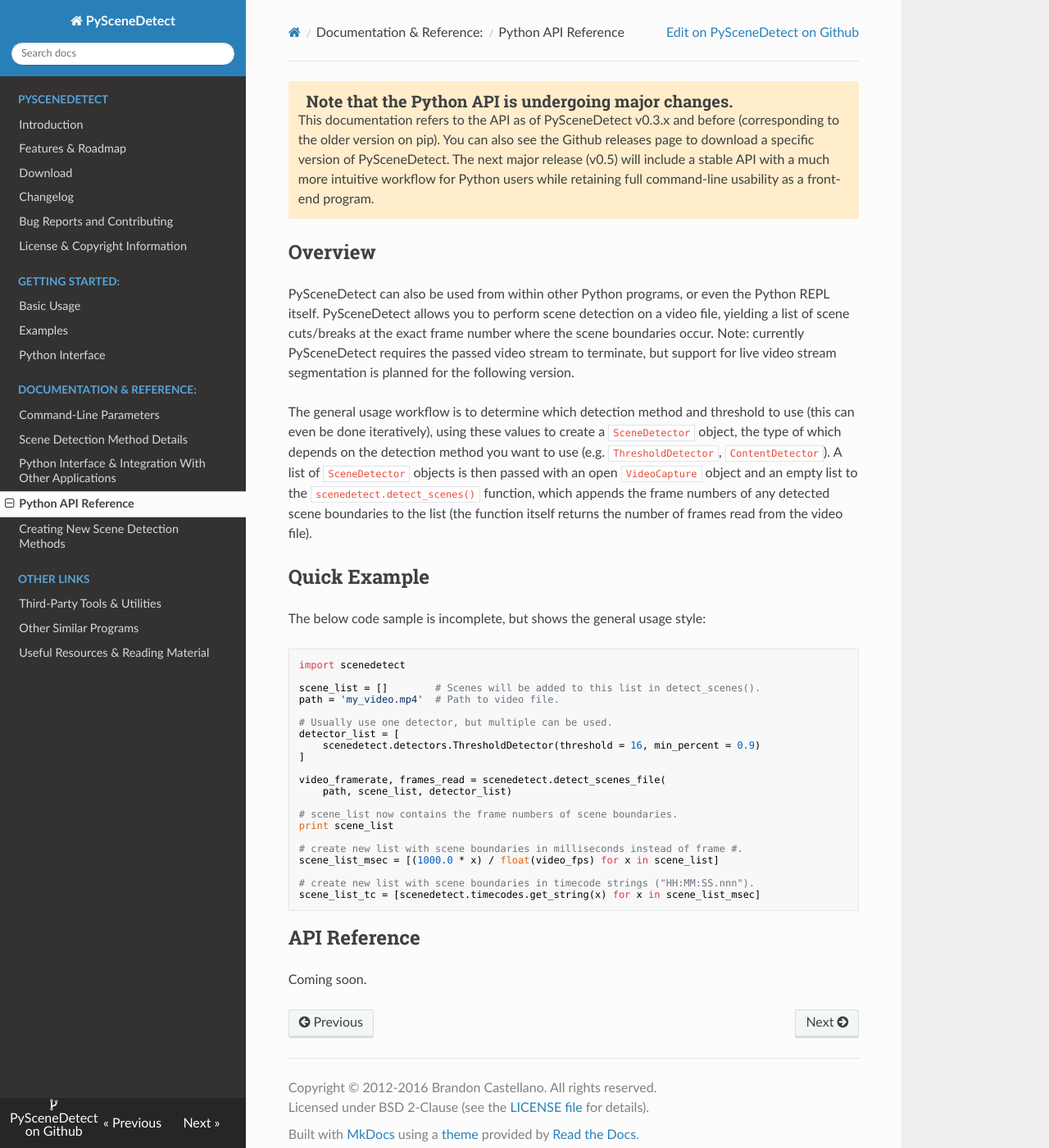
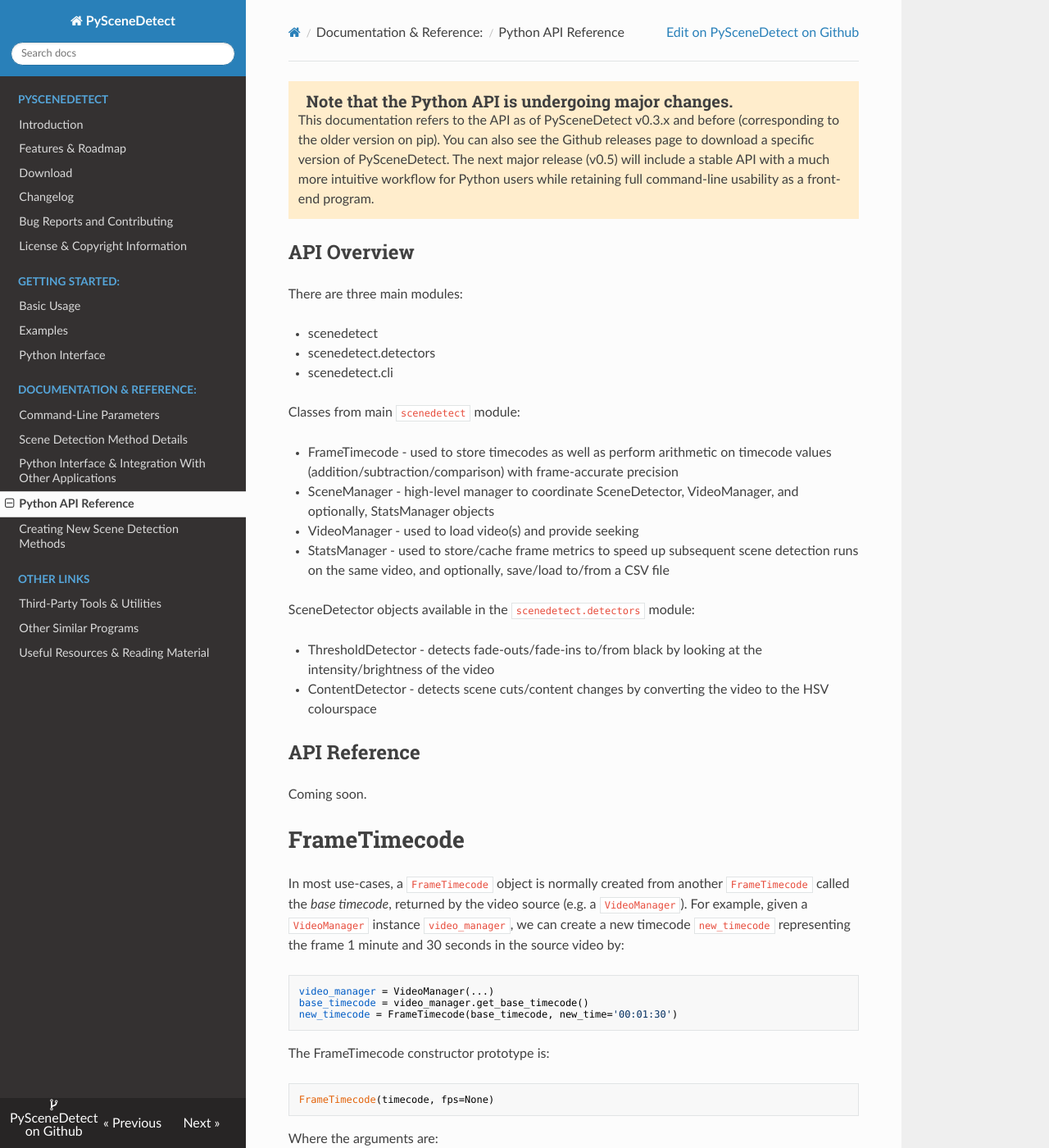
Before and after one commit to vovamushak/PySceneDetect, an MkDocs documentation site: the page built from docs/reference/python-api.md, in a window 1280 px wide and 1400 px high. Shown: the whole window at 82% size. Built offline with MkDocs 1.6.1, drawn with Linux system fonts in a browser that asks for light colours; nearby versions of some CDN libraries; old or Windows-style settings are respelled for this version of MkDocs; some of the changed text lies outside the part shown.

Commit message:
Remove unnecessary new_time argument to FrameTimecode object to clean up API (now FPS can also be a FrameTimecode from which the framerate is simply copied). Update unit tests and SceneManager, and add basic API usage.

````diff
--- a/docs/reference/python-api.md
+++ b/docs/reference/python-api.md
@@ -7,46 +7,91 @@ This documentation refers to the API as of PySceneDetect v0.3.x and before (corr
 </div>
 
 
-
-Overview
+API Overview
 ----------------------------------------------------------
 
-PySceneDetect can also be used from within other Python programs, or even the Python REPL itself.  PySceneDetect allows you to perform scene detection on a video file, yielding a list of scene cuts/breaks at the exact frame number where the scene boundaries occur.  Note: currently PySceneDetect requires the passed video stream to terminate, but support for live video stream segmentation is planned for the following version.
 
-The general usage workflow is to determine which detection method and threshold to use (this can even be done iteratively), using these values to create a `SceneDetector` object, the type of which depends on the detection method you want to use (e.g. `ThresholdDetector`, `ContentDetector`).  A list of `SceneDetector` objects is then passed with an open `VideoCapture` object and an empty list to the `scenedetect.detect_scenes()` function, which appends the frame numbers of any detected scene boundaries to the list (the function itself returns the number of frames read from the video file).
+There are three main modules:
 
+ - scenedetect
+ - scenedetect.detectors
+ - scenedetect.cli
 
-Quick Example
-----------------------------------------------------------
+Classes from main `scenedetect` module:
 
-The below code sample is incomplete, but shows the general usage style:
+ - FrameTimecode - used to store timecodes as well as perform arithmetic on timecode values (addition/subtraction/comparison) with frame-accurate precision
+ - SceneManager - high-level manager to coordinate SceneDetector, VideoManager, and optionally, StatsManager objects
+ - VideoManager - used to load video(s) and provide seeking
+ - StatsManager - used to store/cache frame metrics to speed up subsequent scene detection runs on the same video, and optionally, save/load to/from a CSV file
 
-```python
-import scenedetect
+SceneDetector objects available in the `scenedetect.detectors` module:
 
-scene_list = []        # Scenes will be added to this list in detect_scenes().
-path = 'my_video.mp4'  # Path to video file.
-
-# Usually use one detector, but multiple can be used.
-detector_list = [
-    scenedetect.detectors.ThresholdDetector(threshold = 16, min_percent = 0.9)
-]
-
-video_framerate, frames_read = scenedetect.detect_scenes_file(
-    path, scene_list, detector_list)
-
-# scene_list now contains the frame numbers of scene boundaries.
-print scene_list
-
-# create new list with scene boundaries in milliseconds instead of frame #.
-scene_list_msec = [(1000.0 * x) / float(video_fps) for x in scene_list]
-
-# create new list with scene boundaries in timecode strings ("HH:MM:SS.nnn").
-scene_list_tc = [scenedetect.timecodes.get_string(x) for x in scene_list_msec]
-```
+ - ThresholdDetector - detects fade-outs/fade-ins to/from black by looking at the intensity/brightness of the video
+ - ContentDetector - detects scene cuts/content changes by converting the video to the HSV colourspace
 
 
 API Reference
 ----------------------------------------------------------
 
+
 Coming soon.
+
+
+FrameTimecode
+==========================================================
+
+In most use-cases, a `FrameTimecode` object is normally created from another `FrameTimecode` called the *base timecode*, returned by the video source (e.g. a `VideoManager`).  For example, given a `VideoManager` instance `video_manager`, we can create a new timecode `new_timecode` representing the frame 1 minute and 30 seconds in the source video by:
+
+    video_manager = VideoManager(...)
+    base_timecode = video_manager.get_base_timecode()
+    new_timecode = FrameTimecode(base_timecode, new_time='00:01:30')
+
+The FrameTimecode constructor prototype is:
+
+    FrameTimecode(timecode, fps=None)
+
+Where the arguments are:
+
+ - `timecode` (*str, float, int, or FrameTimecode*) Timecode string, float number of seconds, int number of frames, or FrameTimecode to set new FrameTimecode object time/framerate to.
+ - `fps` (*Conditional float*) Framerate of the video the timecodes represent. If `timecode` is a `FrameTimecode`, the `fps` argument does not need to be provided, and is taken from the passed timecode instead.
+
+A FrameTimecode object has the following methods which are useful to inspect `FrameTimecode` objects and their properties (default values are shown for optional arguments):
+
+ - `.get_frames()` (*int*) Get the frame number the FrameTimecode represents.
+ - `.get_framerate()` (*float*) Get the framerate the FrameTimecode has.
+ - `.get_timecode(precision: int=3, use_rounding: bool=True)` (*str*) Get the timecode in format  `'HH:MM:SS.NNN'`, where precision is the number of digits N (default 3), and  use_rounding specifies if rounding or truncation should be used.
+ - `.equal_framerate(fps: float)` Returns True if fps is equal to the FrameTimecode's framerate.
+ - `.get_seconds()` (*float*) Returns the number of seconds the FrameTimecode represents.
+
+`FrameTimecode` objects can also be created by integer frame number or by a float representing the number of seconds:
+
+    # Create a base timecode (frame 0) at 10 FPS.
+    base_timecode = FrameTimecode(0, fps=10)
+    # The following are all equivalent (00:01:30, or 1m30s,
+    # is 90 seconds, or 900 frames at 10 FPS).
+    new_timecode = FrameTimecode('00:01:30', base_timecode)
+    new_timecode = FrameTimecode(90.0, base_timecode)
+    new_timecode = FrameTimecode(900, base_timecode)
+
+We can also perform math with `FrameTimecode` objects as well as comparison:
+
+    other_timecode = FrameTimecode(new_time='00:02:00', base_timecode)
+    print(other_timecode > new_timecode)
+    other_timecode += new_timecode
+    print(new_timecode)
+
+The reason we need a base timecode is because FrameTimecodes have frame-accurate precision, which means they can only store time values if the framerate of the video is known.  Alternatively, a FrameTimecode can be created manually by the framerate (thus also allowing use of native OpenCV methods instead of the VideoManager):
+
+    video_fps = video_manager.get_framerate()
+    new_timecode = FrameTimecode('00:01:30', fps=video_fps)
+
+`FrameTimecode` objects also support addition/subtraction of integers (with no negatives allowed, stopping at frame `0`, or `00:00:00` on all videos with all framerates), where the integer represents the number of *frames*, or floats, which represent the number of *seconds*.  Thus, all timecodes in the following example (except `base_timecode` which is at frame 0) are equal at a time of 90 seconds, or 00:01:30 (assuming a video framerate of 10 FPS for simplicity):
+
+    base_timecode = FrameTimecode('00:00:00', fps=10)
+    # 90 seconds at 10 FPS = 900 frames
+    timecode_a = base_timecode + 900
+    timecode_b = base_timecode + 90.0
+    timecode_c = FrameTimecode('00:01:30', base_timecode)
+    timecode_d = FrameTimecode('00:01:30', fps=10)
+    # Don't try this in C!
+    print(timecode_a == timecode_b == timecode_c == timecode_d)
````
Also changed, not shown: 4 other files.
